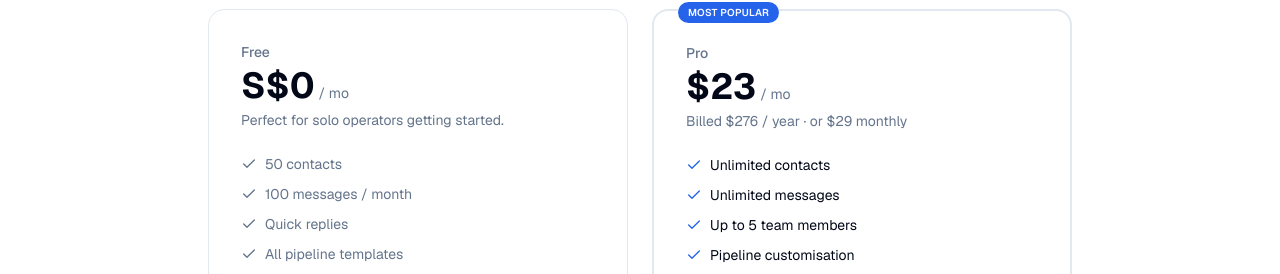
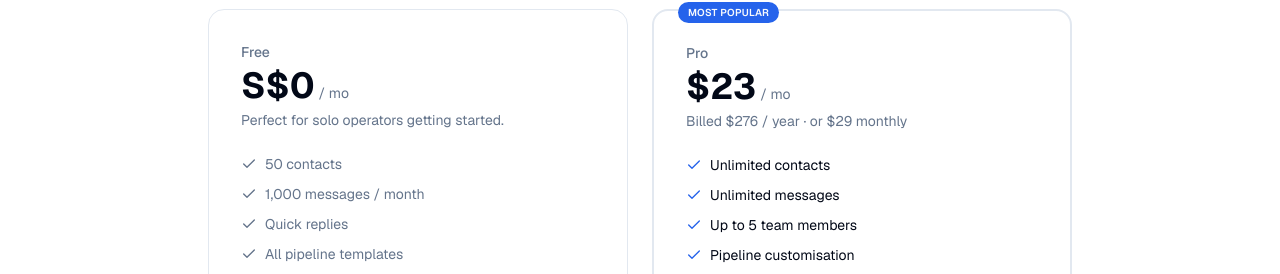
Before and after one commit to lyhbarry/pinlo, a Next.js app: page / in a window 1280 px wide. Shown: the part 1620-1894 px from the top of the page. Built offline with nearby package versions, Linux system fonts and the light colour scheme.

Commit message:
fix: 303

```diff
--- a/src/app/actions/onboarding.ts
+++ b/src/app/actions/onboarding.ts
@@ -44,5 +44,6 @@
   }
 
   await supabase.auth.updateUser({ data: { onboarding_complete: true } });
+  await supabase.auth.refreshSession();
   redirect("/dashboard");
 }
--- a/src/app/billing/page.tsx
+++ b/src/app/billing/page.tsx
@@ -27,7 +27,7 @@
 
 const ALL_FEATURES = [
   { label: "Contacts", free: "50", pro: "Unlimited" },
-  { label: "Messages / month", free: "100", pro: "Unlimited" },
+  { label: "Messages / month", free: "1,000", pro: "Unlimited" },
   { label: "Team members", free: "1", pro: "Up to 5" },
   { label: "Pipeline templates", free: true, pro: true },
   { label: "Quick replies", free: true, pro: true },
--- a/src/components/ui/button.tsx
+++ b/src/components/ui/button.tsx
@@ -4,7 +4,7 @@
 import { cn } from "@/lib/utils";
 
 const buttonVariants = cva(
-  "inline-flex items-center justify-center gap-2 whitespace-nowrap rounded-md text-sm font-medium transition-colors focus-visible:outline-none focus-visible:ring-1 focus-visible:ring-ring disabled:pointer-events-none disabled:opacity-50 [&_svg]:pointer-events-none [&_svg]:size-4 [&_svg]:shrink-0",
+  "inline-flex items-center justify-center gap-2 whitespace-nowrap rounded-md text-sm font-medium transition-colors cursor-pointer focus-visible:outline-none focus-visible:ring-1 focus-visible:ring-ring disabled:pointer-events-none disabled:opacity-50 disabled:cursor-not-allowed [&_svg]:pointer-events-none [&_svg]:size-4 [&_svg]:shrink-0",
   {
     variants: {
       variant: {
--- a/src/lib/config/plans.ts
+++ b/src/lib/config/plans.ts
@@ -23,7 +23,7 @@
     canCustomisePipeline: false,
     canViewAnalytics: false,
     canSendMessages: true,
-    monthlyMessageLimit: 100,
+    monthlyMessageLimit: 1000,
   },
   pro: {
     name: "Pro",
@@ -56,7 +56,7 @@
 
 export const FREE_PLAN_FEATURES = [
   "50 contacts",
-  "100 messages / month",
+  "1,000 messages / month",
   "Quick replies",
   "All pipeline templates",
   "1 user",
```
Also changed, not shown: .claude/settings.local.json.
